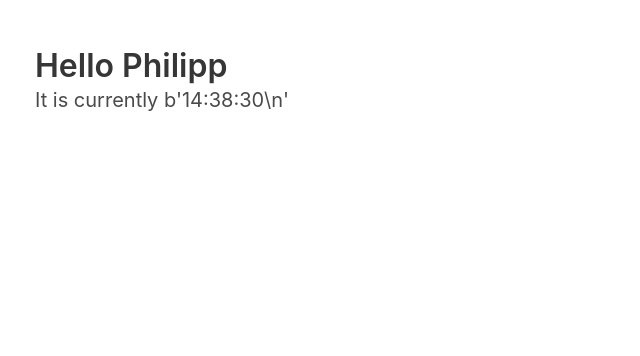
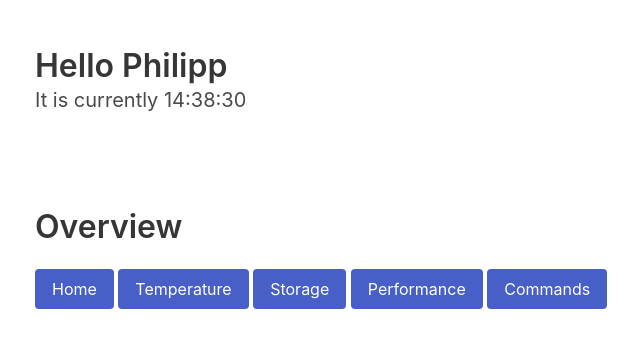
Before and after one commit to lipflip010/abad, a Flask app: page / in a window 1280 px wide. Shown: the top 356 px of the page, without its empty margins (29-669 px from the left). Run offline with Flask 2, Linux system fonts and the light colour scheme; some libraries are stand-ins or nearby versions.

Commit message:
* Added storage page
* added elements to main page
* ditched check_output for run function

```diff
--- a/app.py
+++ b/app.py
@@ -6,23 +6,21 @@ app = Flask(__name__)
 
 
 def run(command):
-    return sp.check_output(command,cwd=os.getcwd())
+    output = sp.run(command,cwd=os.getcwd(),stdout=sp.PIPE)
+    return output.stdout.decode('UTF-8')
 
 
 @app.route('/')
 def index():
-    st = run(['date', '+%T'])
-    return render_template('index.html',system_time=st)
+    system_time = run(['date', '+%T'])
+    return render_template('index.html',system_time=system_time)
 
 
-@app.route('/time')
-def system_time():
-    return
 
-
-@app.route('/ls')
-def ls():
-    return run(['ls', '-l'])
+@app.route('/storage')
+def storage():
+    ls = run(['du', '-hcs /home/philipp/Cloud'])
+    return render_template('storage.html', ls=ls)
 
 
 @app.route('/cakes')
--- a/templates/index.html
+++ b/templates/index.html
@@ -18,5 +18,15 @@
         </p>
     </div>
 </section>
+<section class="section">
+    <div class="container">
+        <h2 class="title">Overview </h2>
+        <a href="/" class="button is-link">Home</a>
+        <a class="button is-link">Temperature</a>
+        <a href="/storage" class="button is-link">Storage</a>
+        <a class="button is-link">Performance</a>
+        <a class="button is-link">Commands</a>
+    </div>
+</section>
 </body>
 </html>
```
Also changed, not shown: templates/storage.html (added, +24 -0 lines). Lines whose indentation alone changed are shown as unchanged.
